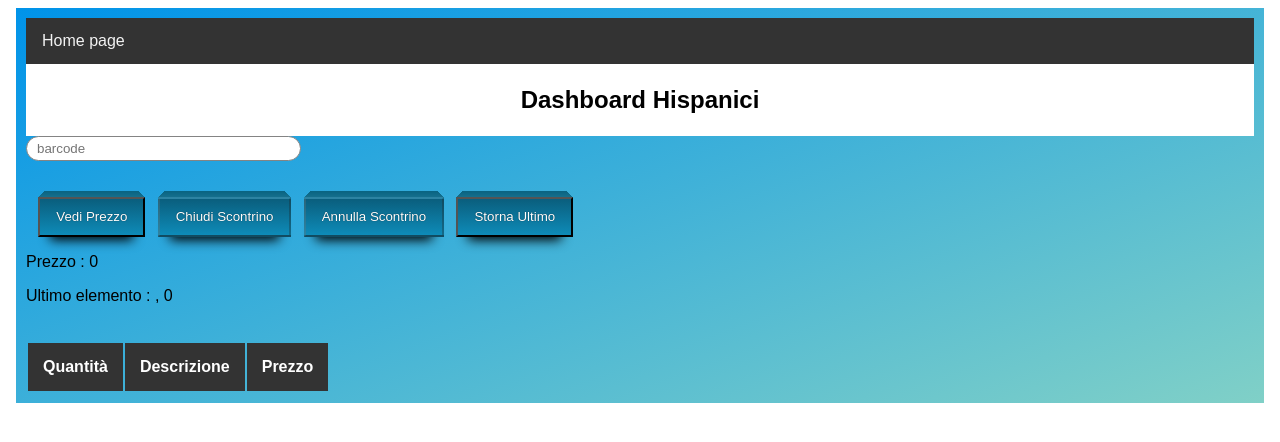
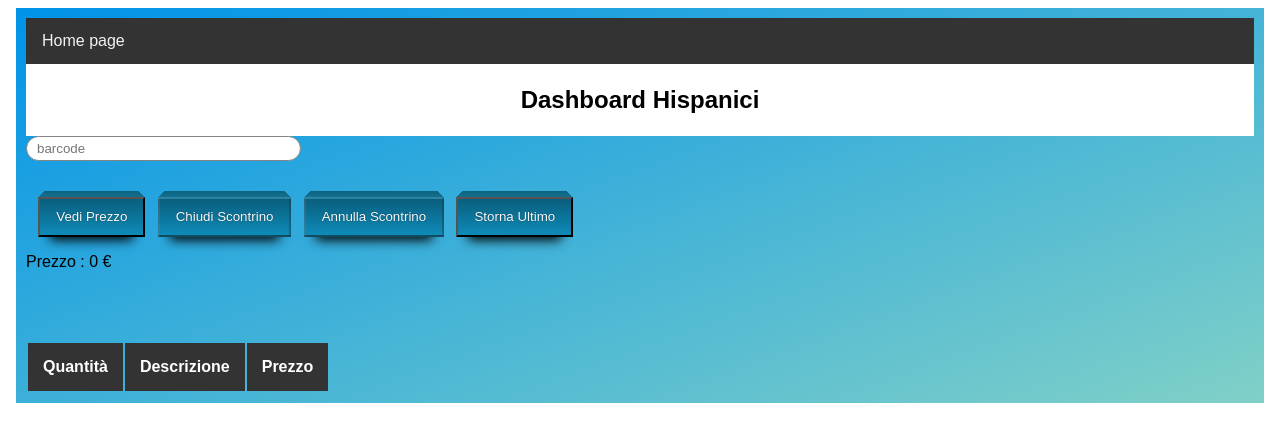
Before and after one commit to luca-lezzerini/scarsefour, an Angular app in the folder client-scarsefour/client-scarsefour/: page /app-dashboard-cassa-his in a window 1280 px wide. Shown: the top 442 px of the page. Built offline with nearby package versions, Linux system fonts and the light colour scheme.

Commit message:
UC gestione cassa hispanici #15

```diff
--- a/client-scarsefour/client-scarsefour/src/app/dashboard-cassa-his/dashboard-cassa-his.component.html
+++ b/client-scarsefour/client-scarsefour/src/app/dashboard-cassa-his/dashboard-cassa-his.component.html
@@ -18,9 +18,9 @@
     <button (click)="annulla()" *ngIf="annullaVis" [disabled]="annullaEnabled">Annulla</button>
     <button (click)="stornaUltimo()" *ngIf="storna">Storna Ultimo</button>
 
-    <p *ngIf="prezzo"> Prezzo : {{prezzoTot}}</p>
+    <p *ngIf="prezzo"> Prezzo : {{prezzoTot}} €</p>
 
-    Ultimo elemento : {{descrizioneE}}, {{prezzoE}}
+    <p *ngIf="ultimoProdotto.id">Ultimo elemento : {{ultimoProdotto.descrizione}}, {{ultimoProdotto.prezzo}} € </p>
     <br>
     <br>
     <br>
@@ -36,7 +36,7 @@
             <tr *ngFor="let r of righeScontrino">
                 <td>{{r.quantita}}</td>
                 <td>{{r.prodotto.descrizione}}</td>
-                <td>{{r.prodotto.prezzo}}</td>
+                <td>{{r.prodotto.prezzo}} €</td>
             </tr>
         </table>
     </div>
--- a/client-scarsefour/client-scarsefour/src/app/dashboard-cassa-his/dashboard-cassa-his.component.ts
+++ b/client-scarsefour/client-scarsefour/src/app/dashboard-cassa-his/dashboard-cassa-his.component.ts
@@ -19,8 +19,7 @@ export class DashboardCassaHisComponent implements OnInit, AutomabileDashboardHi
 
 
   barcode = "";
-  descrizioneE = "";
-  prezzoE = 0;
+  ultimoProdotto = new Prodotto();
   prezzoTot = 0;
   prodotti: Prodotto[] = [];
   righeScontrino: RigaScontrino[] = [];
@@ -152,6 +151,8 @@ export class DashboardCassaHisComponent implements OnInit, AutomabileDashboardHi
           // this.rigaScontrino.prodotto = r.prodotto;
           codiceEan = r.prodotto.ean;
           this.definisciQuantita(rigaScontrino);
+          this.calcolaTotale(r.prodotto.prezzo);
+          this.ultimoProdotto = r.prodotto;
           console.log(this.righeScontrino);
         }
         this.generaEanEvent(codiceEan);
@@ -162,6 +163,10 @@ export class DashboardCassaHisComponent implements OnInit, AutomabileDashboardHi
   eliminaUltimoElemento() {
     this.righeScontrino.pop();
     console.log(this.righeScontrino);
+  }
+
+  calcolaTotale(prezzo: number){
+    this.prezzoTot = this.prezzoTot + prezzo;
   }
 
   definisciQuantita(riga: RigaScontrino) {
@@ -179,12 +184,5 @@ export class DashboardCassaHisComponent implements OnInit, AutomabileDashboardHi
       riga.quantita = 1;
       this.righeScontrino.push(riga);
     }
-
-    // if (this.righeScontrino.includes(riga)) {
-    //   riga.quantita++;
-    // } else {
-    //   riga.quantita = 1;
-    //   this.righeScontrino.push(riga);
-    // }
   }
 }
```
